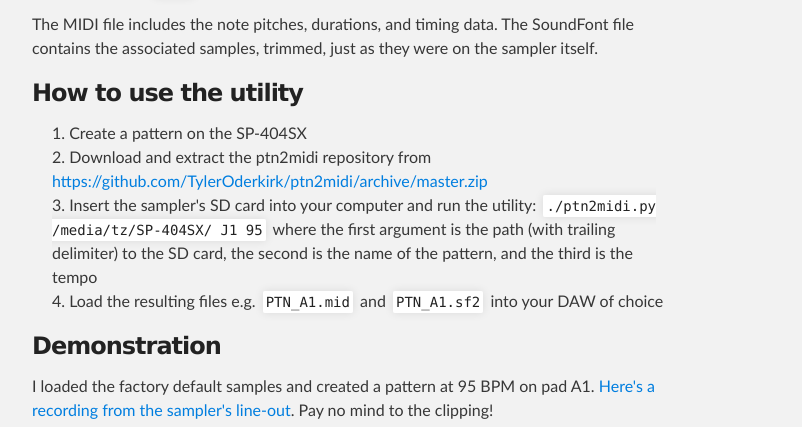
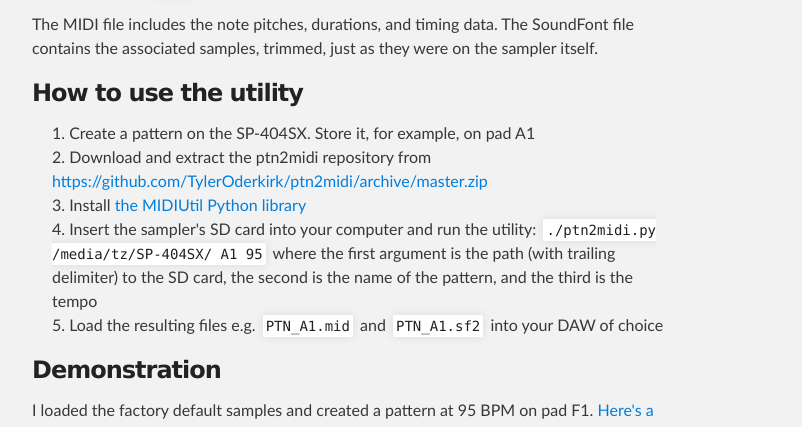
Before and after one commit to TylerOderkirk/ptn2midi, a plain HTML site: page index.html in a window 1280 px wide. Shown: the part 615-1042 px from the top of the page, without its empty margins (288-1090 px from the left). Drawn offline with Linux system fonts and the light colour scheme.

Commit message:
Create gh-pages branch via GitHub

```diff
--- a/index.html
+++ b/index.html
@@ -46,15 +46,17 @@
 <a name="how-to-use-the-utility" class="anchor" href="#how-to-use-the-utility"><span class="octicon octicon-link"></span></a>How to use the utility</h3>
 
 <ol>
-<li>Create a pattern on the SP-404SX</li>
+<li>Create a pattern on the SP-404SX. Store it, for example, on pad A1</li>
 <li>Download and extract the ptn2midi repository from <a href="https://github.com/TylerOderkirk/ptn2midi/archive/master.zip">https://github.com/TylerOderkirk/ptn2midi/archive/master.zip</a>
 </li>
-<li>Insert the sampler's SD card into your computer and run the utility: <code>./ptn2midi.py /media/tz/SP-404SX/ J1 95</code> where the first argument is the path (with trailing delimiter) to the SD card, the second is the name of the pattern, and the third is the tempo</li>
+<li>Install <a href="http://www.emergentmusics.org/midiutil">the MIDIUtil Python library</a>
+</li>
+<li>Insert the sampler's SD card into your computer and run the utility: <code>./ptn2midi.py /media/tz/SP-404SX/ A1 95</code> where the first argument is the path (with trailing delimiter) to the SD card, the second is the name of the pattern, and the third is the tempo</li>
 <li>Load the resulting files e.g. <code>PTN_A1.mid</code> and <code>PTN_A1.sf2</code> into your DAW of choice</li>
 </ol><h3>
 <a name="demonstration" class="anchor" href="#demonstration"><span class="octicon octicon-link"></span></a>Demonstration</h3>
 
-<p>I loaded the factory default samples and created a pattern at 95 BPM on pad A1. <a href="https://soundcloud.com/dj_toadstool/ptn-f1-roland-line-out-recorded">Here's a recording from the sampler's line-out</a>. Pay no mind to the clipping!</p>
+<p>I loaded the factory default samples and created a pattern at 95 BPM on pad F1. <a href="https://soundcloud.com/dj_toadstool/ptn-f1-roland-line-out-recorded">Here's a recording from the sampler's line-out</a>. Pay no mind to the clipping!</p>
 
 <p><img src="https://raw.githubusercontent.com/TylerOderkirk/ptn2midi/gh-pages/images/playing_pattern_on_sp-404sx_imgflip_a0fwj.gif" alt="My sampler playing the pattern"></p>
 
@@ -94,7 +96,7 @@
 </ol><h3>
 <a name="thankscredits" class="anchor" href="#thankscredits"><span class="octicon octicon-link"></span></a>Thanks/Credits</h3>
 
-<p><strong>Chris</strong>, for sharing his Ableton knowledge and for dealing with <em>a lot</em> of broken SoundFont files. <strong>Ben Collver</strong> for placing his <a href="http://code.terrorpin.net/pysf/index">excellent Python SoundFont library</a>, in the Public Domain. <strong>EnjoyPA</strong> <a href="https://www.freesound.org/people/EnjoyPA/">on FreeSound.org</a> for the WAVs I used in the "template" SoundFont. </p>
+<p><strong>Chris</strong>, for sharing his Ableton knowledge and for dealing with <em>a lot</em> of broken SoundFont files. <strong>Ben Collver</strong> for placing his <a href="http://code.terrorpin.net/pysf/index">excellent Python SoundFont library, pysf</a>, in the Public Domain. <strong>Mark Conway Wirt</strong> for his MIDIUtil Python library. <strong>EnjoyPA</strong> <a href="https://www.freesound.org/people/EnjoyPA/">on FreeSound.org</a> for the WAVs I used in the "template" SoundFont.</p>
       </section>
     </div>
 
```
Also changed, not shown: params.json (+1 -1 lines).
